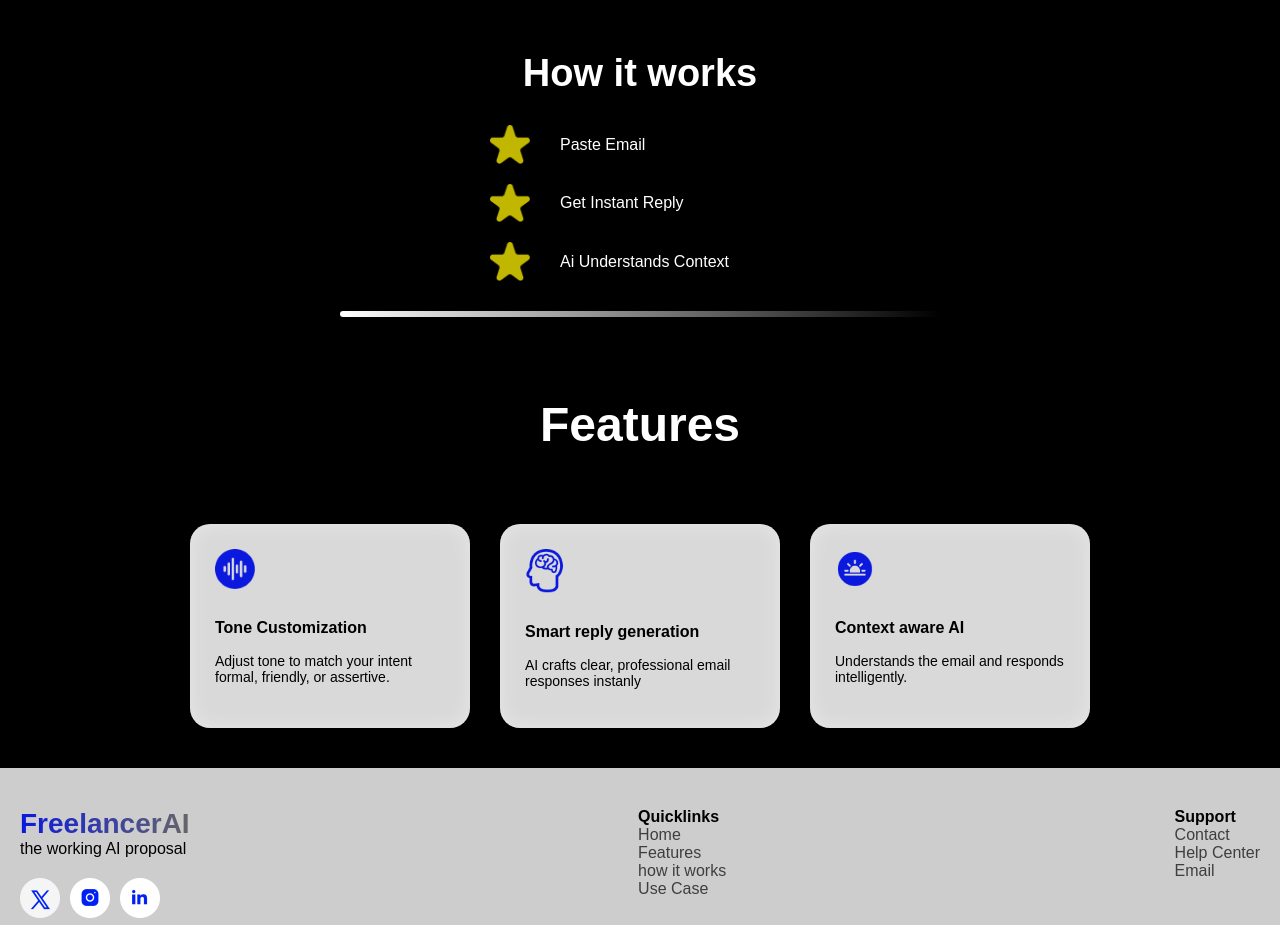
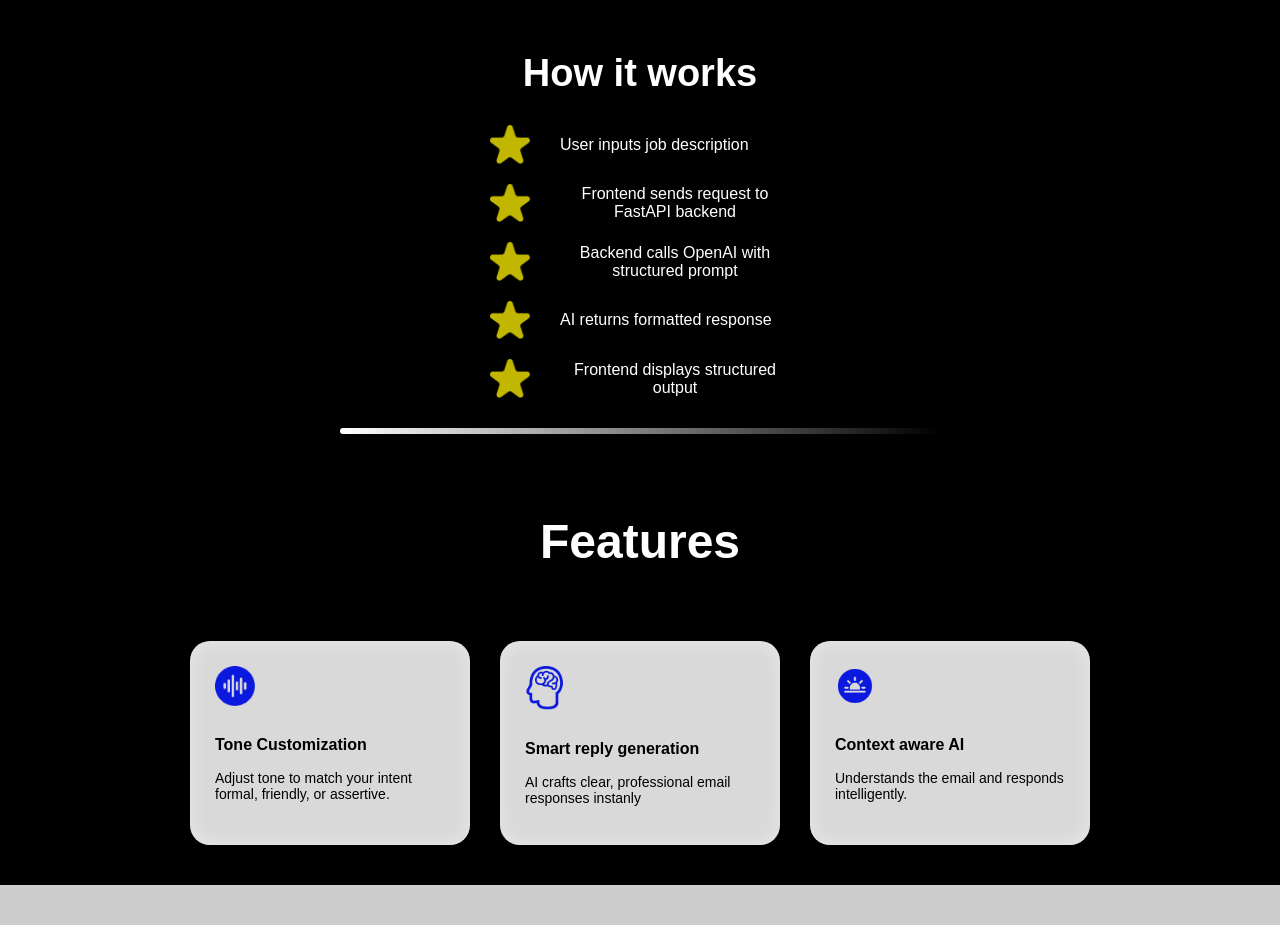
Before and after one commit to Casperisdname/ai-proposal-gen, a React (Create React App) app in the folder new frontend/: page / in a window 1280 px wide. Shown: the part 1260-2185 px from the top of the page. Built offline with nearby package versions, Linux system fonts and the light colour scheme.

Commit message:
Update How.js

```diff
--- a/new frontend/src/Pages/How.js
+++ b/new frontend/src/Pages/How.js
@@ -7,17 +7,26 @@ function How() {
       <div className="howList">
         <div className="hl">
           <img src={star} />
-          <li>Paste Email</li>
+          <li>User inputs job description</li>
         </div>
         <div className="hl">
           <img src={star} />
-          <li>Get Instant Reply</li>
+          <li>Frontend sends request to FastAPI backend</li>
         </div>
         <div className="hl">
           <img src={star} />
-          <li>Ai Understands Context</li>
+          <li>Backend calls OpenAI with structured prompt</li>
+        </div>
+        <div className="hl">
+          <img src={star} />
+          <li> AI returns formatted response</li>
+        </div>
+        <div className="hl">
+          <img src={star} />
+          <li> Frontend displays structured output</li>
         </div>
       </div>
+
       <div className="howline"></div>
     </div>
   );
```
